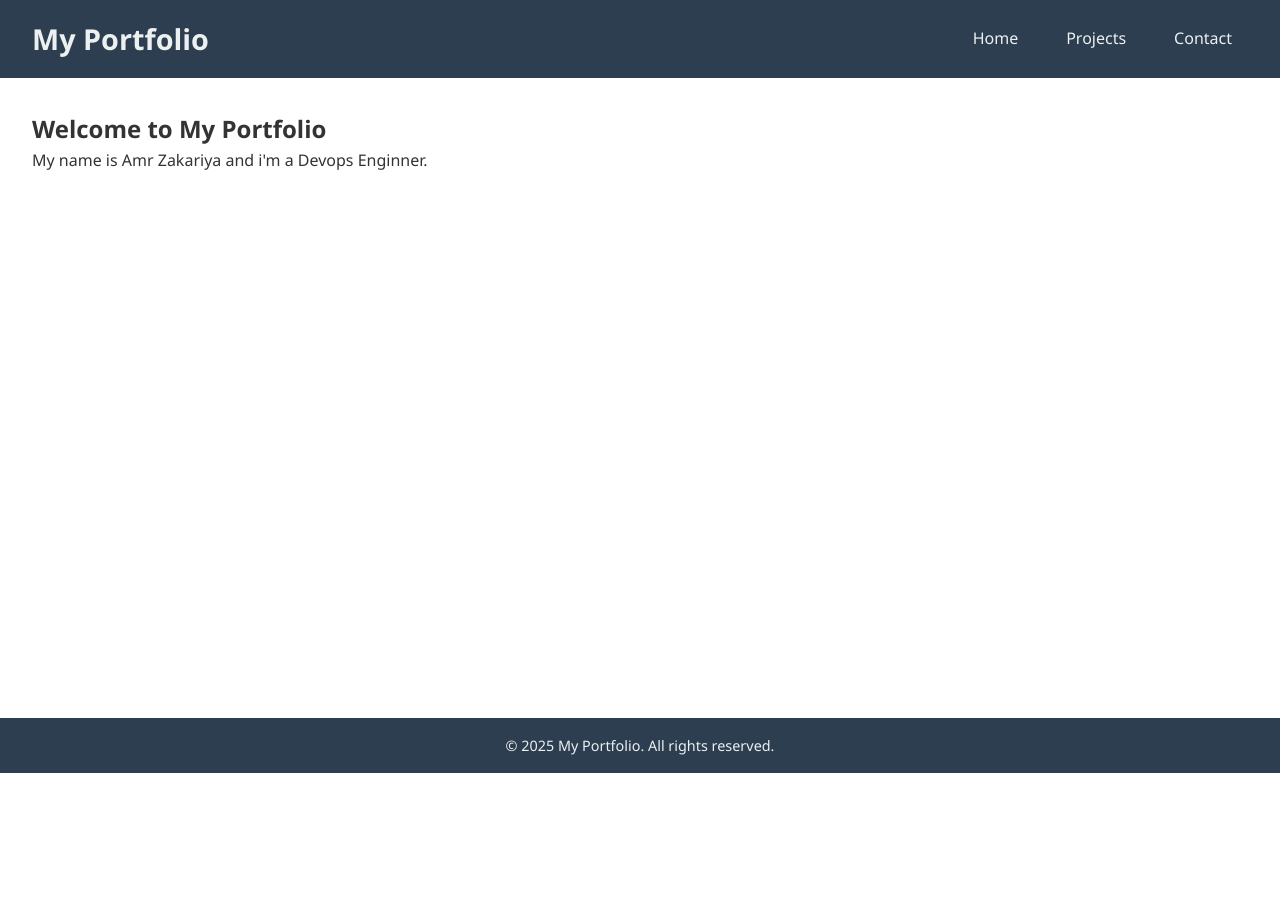
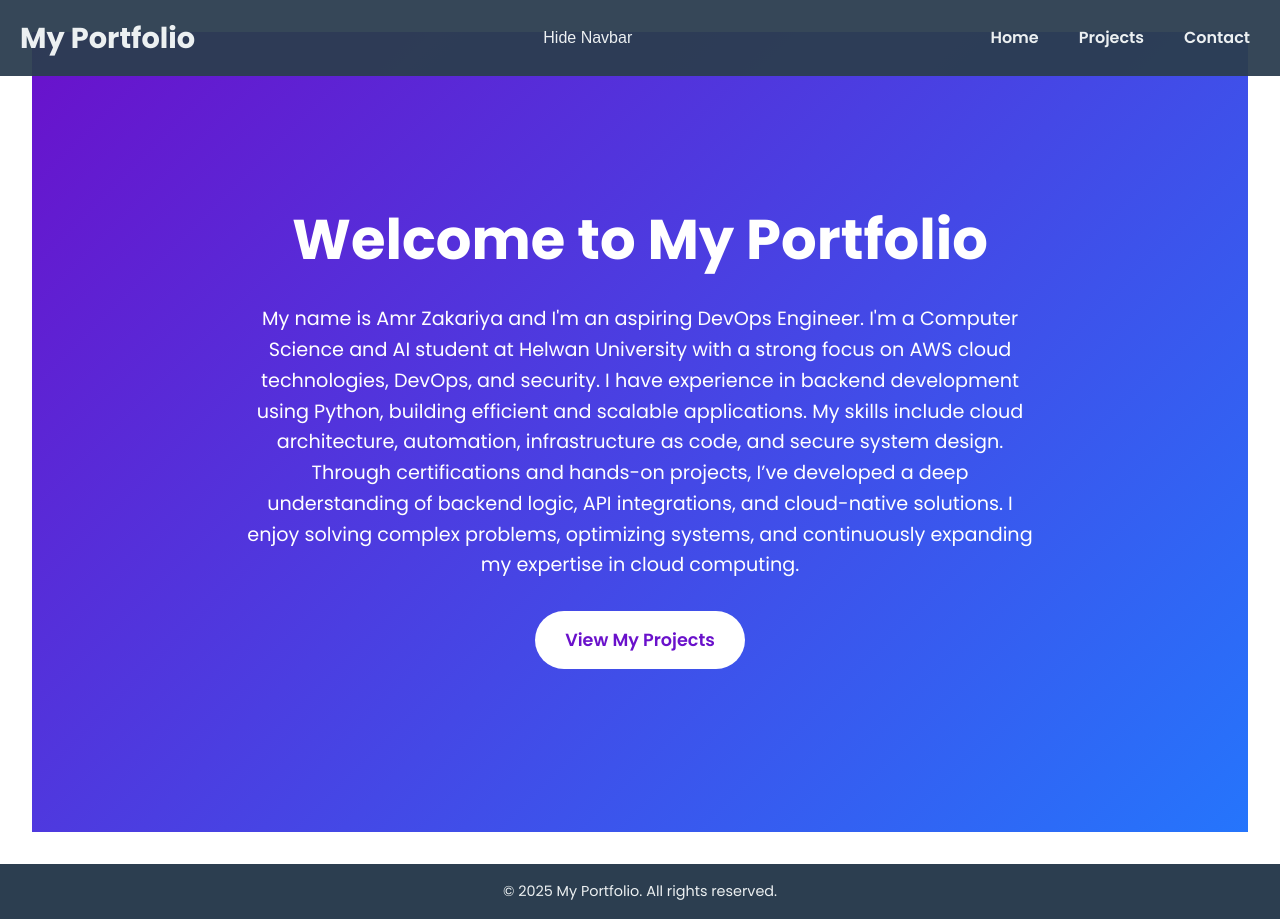
Before and after one commit to Amrzxk/my-portfolio, a Flask app: page / in a window 1280 px wide. Before the commit the page ends 773 px from the top, so only its background shows below. Run offline with Flask 3, Linux system fonts and the light colour scheme.

Commit message:
Navbar edits, and a home page introduction demo

```diff
--- a/static/css/style.css
+++ b/static/css/style.css
@@ -6,39 +6,79 @@
   }
 
   body {
-    font-family: 'Segoe UI', Tahoma, Geneva, Verdana, sans-serif;
+    margin: 0;
+    font-family: 'Poppins', sans-serif;
+    color: #333;
     line-height: 1.6;
-    color: #333;
   }
 
   /* Navbar Styles */
-  .navbar {
-    background: #2C3E50;
+.navbar {
+    position: fixed;
+    top: 0;
+    left: 0;
+    width: 100%;
+    background: rgba(44, 62, 80, 0.95);
     color: #ECF0F1;
     display: flex;
     align-items: center;
     justify-content: space-between;
-    padding: 1rem 2rem;
-    position: sticky;
-    top: 0;
-    z-index: 100;
+    padding: 15px 20px;
+    z-index: 1000;
+    transition: all 0.3s ease;
   }
 
+  /* Brand styling */
   .navbar .brand {
     font-size: 1.8rem;
-    font-weight: bold;
+    font-weight: 700;
   }
 
+  /* Hamburger (for mobile) */
+  .hamburger {
+    display: none;
+    flex-direction: column;
+    cursor: pointer;
+  }
+
+  .hamburger span {
+    width: 25px;
+    height: 3px;
+    background: #ECF0F1;
+    margin-bottom: 4px;
+    border-radius: 2px;
+  }
+
+  /* Toggle Button for collapsing navbar */
+.toggle-navbar {
+    background-color: transparent;
+    border: none;               /* Remove the white border */
+    color: #ECF0F1;
+    font-size: 1rem;
+    cursor: pointer;
+    padding: 5px 10px;
+    transition: background-color 0.3s ease;
+  }
+
+  .toggle-navbar:hover {
+    background-color: rgba(236, 240, 241, 0.2);
+    border-radius: 4px;
+  }
+
+
+  /* Navigation Links */
   .nav-links {
     list-style: none;
     display: flex;
-    gap: 1rem;
+    gap: 20px;
+    transition: opacity 0.3s ease;
   }
 
   .nav-links li a {
     text-decoration: none;
-    color: inherit;
-    padding: 0.5rem 1rem;
+    color: #ECF0F1;
+    font-weight: 600;
+    padding: 5px 10px;
     transition: background 0.3s ease;
   }
 
@@ -103,3 +136,42 @@
     padding: 1rem 0;
     font-size: 0.9rem;
   }
+  .hero {
+    display: flex;
+    justify-content: center;
+    align-items: center;
+    min-height: 100vh;
+    background: linear-gradient(135deg, #6a11cb, #2575fc);
+    color: white;
+    text-align: center;
+    padding: 20px;
+  }
+  .hero-content {
+    max-width: 800px;
+    animation: fadeIn 2s ease-in-out;
+  }
+  .hero h1 {
+    font-size: 3.5rem;
+    font-weight: 700;
+    margin-bottom: 20px;
+    animation: slideIn 1.5s ease-in-out;
+  }
+
+  .intro-text {
+    font-size: 1.2rem;
+    margin-bottom: 30px;
+    animation: slideIn 2s ease-in-out;
+  }
+
+  .cta-button {
+    display: inline-block;
+    padding: 15px 30px;
+    font-size: 1.1rem;
+    font-weight: 600;
+    color: #6a11cb;
+    background: white;
+    border-radius: 50px;
+    text-decoration: none;
+    transition: all 0.3s ease;
+    animation: fadeIn 2.5s ease-in-out;
+  }
--- a/static/js/script.js
+++ b/static/js/script.js
@@ -1,8 +1,23 @@
-document.addEventListener('DOMContentLoaded', function() {
-    const hamburger = document.getElementById('hamburger');
-    const navbar = document.getElementById('navbar');
+document.addEventListener("DOMContentLoaded", function () {
+    const navbar = document.getElementById("navbar");
+    const toggleButton = document.getElementById("toggle-navbar");
+    const hamburger = document.getElementById("hamburger");
+    const navLinks = document.querySelector(".nav-links");
 
-    hamburger.addEventListener('click', function() {
-      navbar.classList.toggle('active');
+    // Toggle the navbar collapsed state when the toggle button is clicked
+    toggleButton.addEventListener("click", function () {
+      // Check if navbar is collapsed
+      if (navbar.classList.contains("collapsed")) {
+        navbar.classList.remove("collapsed");
+        toggleButton.textContent = "Hide Navbar";
+      } else {
+        navbar.classList.add("collapsed");
+        toggleButton.textContent = "Show Navbar";
+      }
+    });
+
+    // (Optional) Toggle mobile navigation when hamburger is clicked
+    hamburger.addEventListener("click", function () {
+      navLinks.classList.toggle("active");
     });
   });
--- a/templates/base.html
+++ b/templates/base.html
@@ -3,6 +3,9 @@
 <head>
   <meta charset="UTF-8">
   <meta name="viewport" content="width=device-width, initial-scale=1.0">
+  <link href="https://fonts.googleapis.com/css2?family=Poppins:wght@400;600;700&display=swap" rel="stylesheet">
+  <link rel="icon" href="{{ url_for('static', filename='images/amr.JPG') }}" type="image/x-icon">
+  <link rel="shortcut icon" href="{{ url_for('static', filename='images/amr.JPG') }}" type="image/x-icon">
   <title>{% block title %}My Portfolio{% endblock %}</title>
 
   <!-- Link to external CSS file -->
@@ -14,11 +17,17 @@
   <header>
     <nav class="navbar" id="navbar">
       <div class="brand">My Portfolio</div>
+
+      <!-- Hamburger for mobile nav -->
       <div class="hamburger" id="hamburger">
         <span></span>
         <span></span>
         <span></span>
       </div>
+
+      <!-- Toggle button for collapsing/expanding navbar -->
+      <button id="toggle-navbar" class="toggle-navbar">Hide Navbar</button>
+
       <ul class="nav-links">
         <li><a href="{{ url_for('home') }}">Home</a></li>
         <li><a href="{{ url_for('projects') }}">Projects</a></li>
--- a/templates/index.html
+++ b/templates/index.html
@@ -1,10 +1,26 @@
 {% extends "base.html" %}
 
-{% block title %}Home{% endblock %}
+{% block title %}Amrzxk{% endblock %}
 
 {% block content %}
   <section class="hero">
-    <h1>Welcome to My Portfolio</h1>
-    <p>My name is Amr Zakariya and i'm a Devops Enginner.</p>
+    <div class="hero-content">
+      <h1>Welcome to My Portfolio</h1>
+      <p class="intro-text">
+        My name is Amr Zakariya and I'm an aspiring DevOps Engineer.
+        I'm a Computer Science and AI student at Helwan University with
+        a strong focus on AWS cloud technologies, DevOps, and security.
+        I have experience in backend development using Python,
+        building efficient and scalable applications.
+        My skills include cloud architecture, automation,
+        infrastructure as code, and secure system design.
+        Through certifications and hands-on projects,
+        I’ve developed a deep understanding of backend logic,
+        API integrations, and cloud-native solutions.
+        I enjoy solving complex problems, optimizing systems,
+        and continuously expanding my expertise in cloud computing.
+      </p>
+      <a href="{{ url_for('projects') }}" class="cta-button">View My Projects</a>
+    </div>
   </section>
 {% endblock %}
```
Also changed, not shown: other parts of static/css/style.css (+16 -23 lines), static/images/amr.JPG (added).
